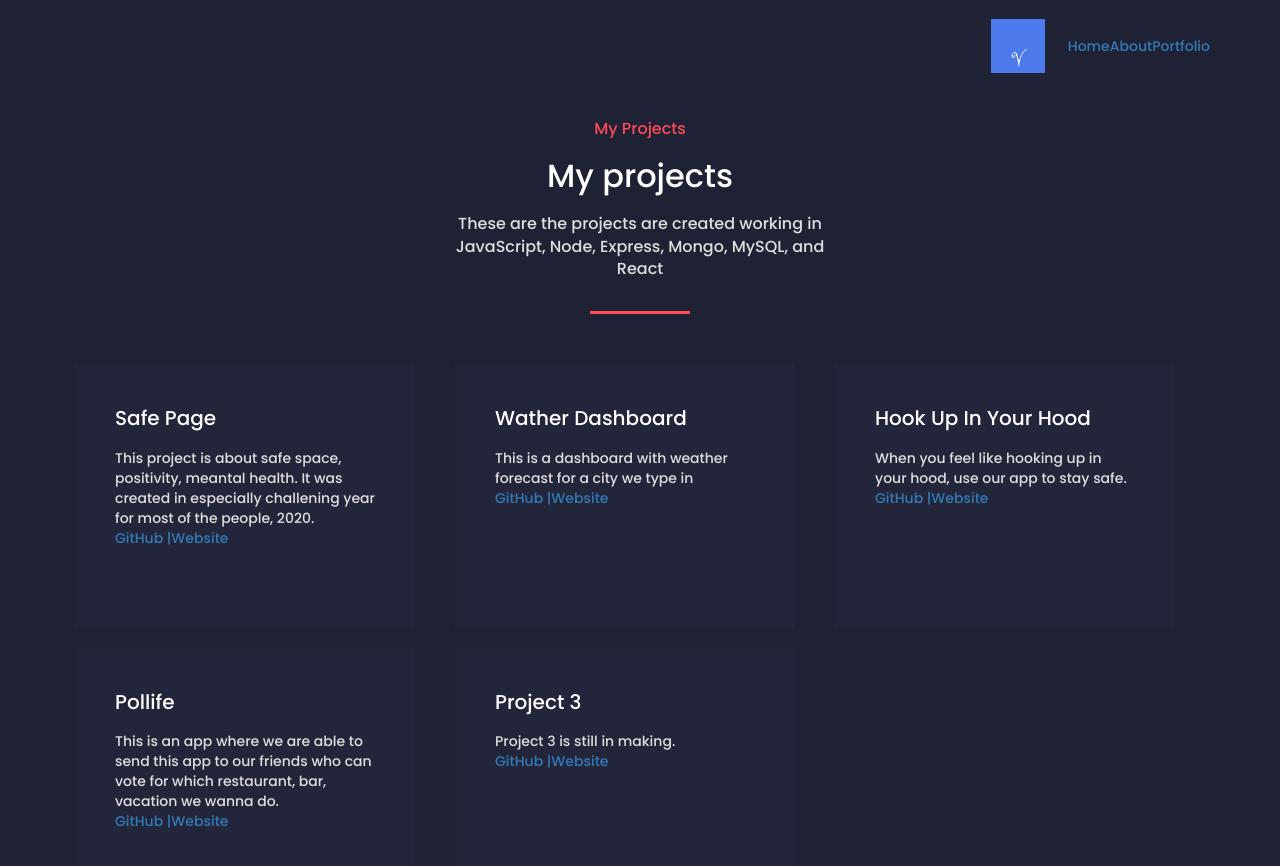
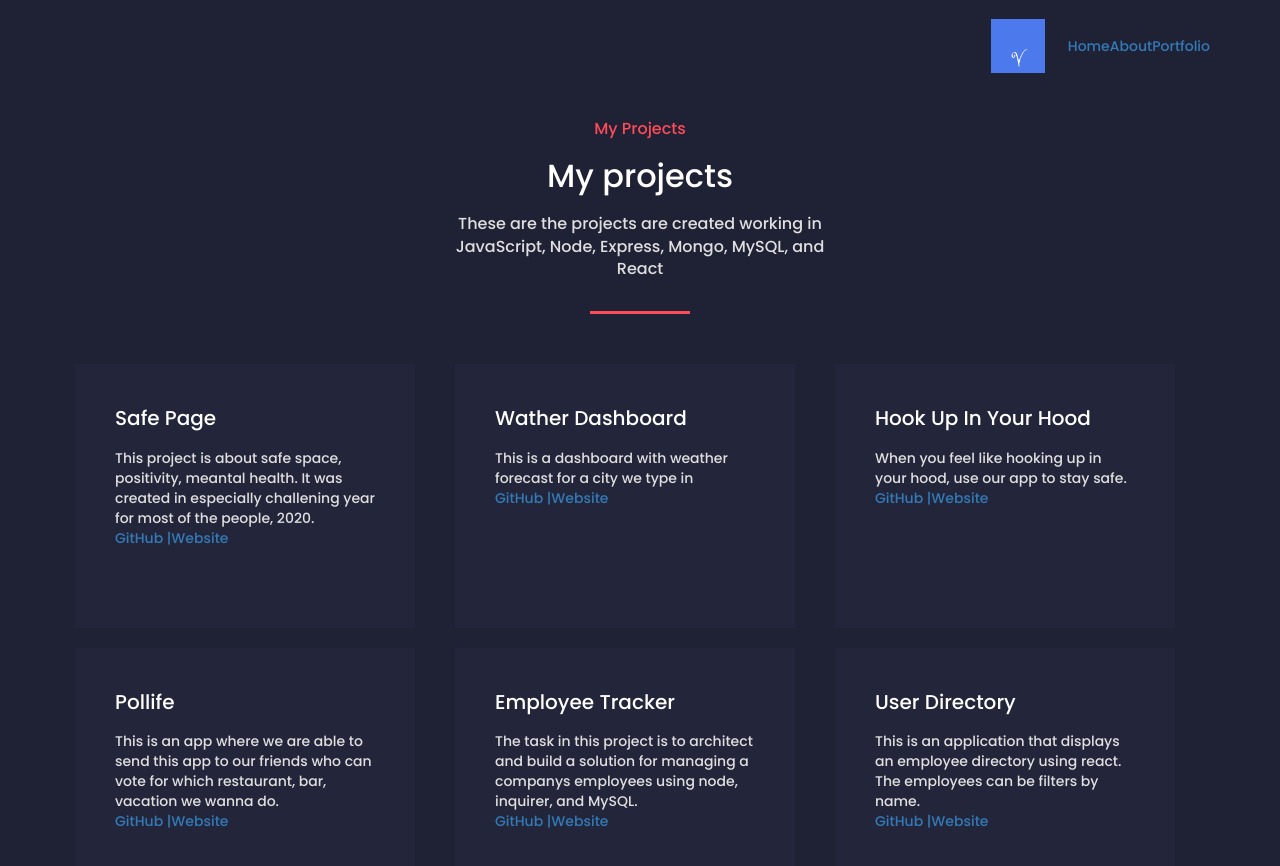
Before and after one commit to Vllaadd/20-React-Portfolio, a React (Create React App) app: page /portfolio in a window 1280 px wide. Shown: the top 866 px of the page. Built offline with nearby package versions, Linux system fonts and the light colour scheme.

Commit message:
additional project added to portfolio page

```diff
--- a/src/components/Portfolio.js
+++ b/src/components/Portfolio.js
@@ -34,10 +34,16 @@ const Portfolio = () => {
             text: 'This is an app where we are able to send this app to our friends who can vote for which restaurant, bar, vacation we wanna do.'
         }, {
             id: 5,
-            gitHub: '',
-            deployed: '',
-            heading: 'Project 3',
-            text: 'Project 3 is still in making. '
+            gitHub: 'https://github.com/Vllaadd/10-Employee-Tracker',
+            deployed: 'https://employee-directory-react-class.herokuapp.com/',
+            heading: 'Employee Tracker',
+            text: 'The task in this project is to architect and build a solution for managing a companys employees using node, inquirer, and MySQL.'
+        }, {
+            id: 6,
+            gitHub: 'https://github.com/Vllaadd/19-User-Directory',
+            deployed: 'https://employee-directory-react-class.herokuapp.com/',
+            heading: 'User Directory',
+            text: 'This is an application that displays an employee directory using react. The employees can be filters by name.'
         }
     ]);
     return (
```
Also changed, not shown: 1 other file (tests, documents, lock files or other folders).
